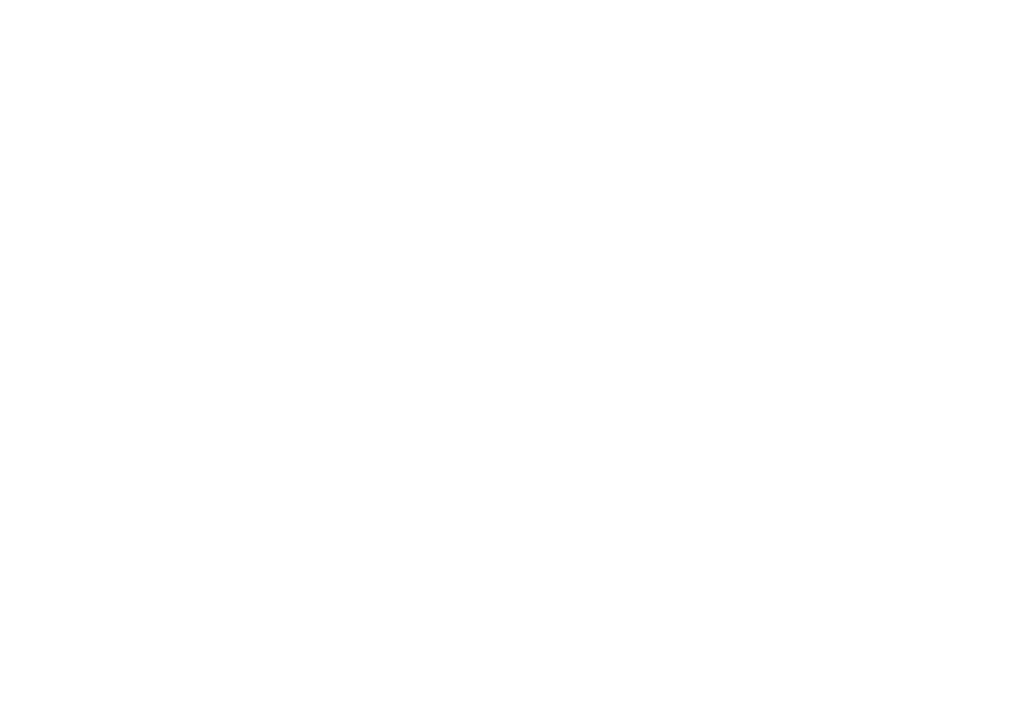
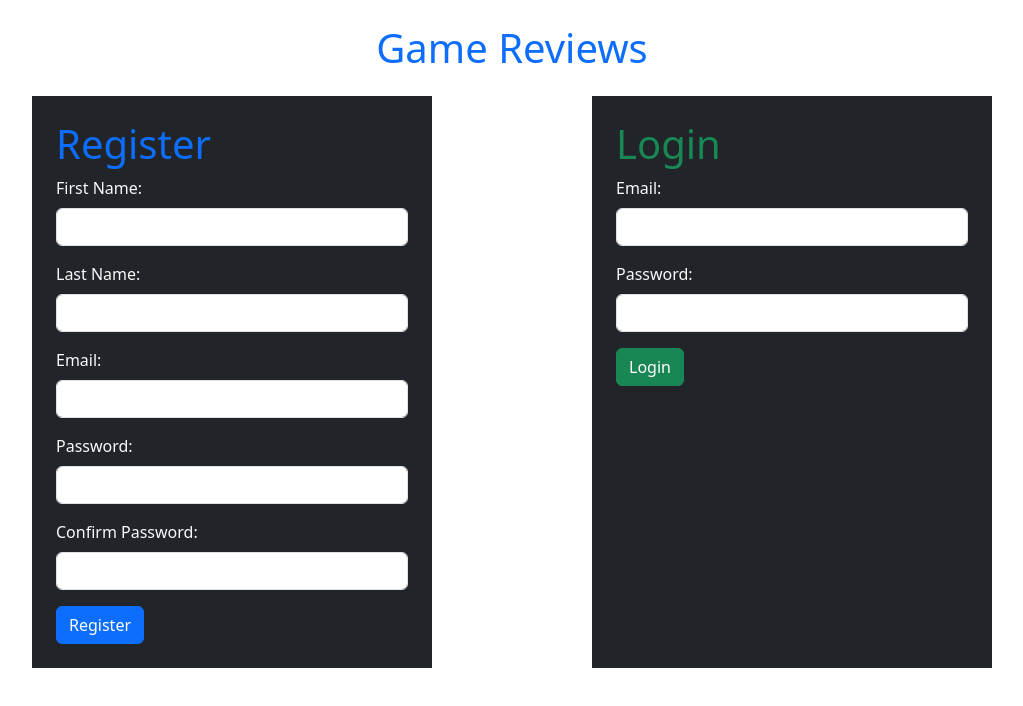
Before and after one commit to crisnc100/gamereviewer_project, a React (Vite) app in the folder client/: page / in a window 1280 px wide. Shown: the top 706 px of the page, without its empty margins (128-1151 px from the left). Built offline with nearby package versions, Linux system fonts and the light colour scheme.

Commit message:
Created a Home componet and installed bootstrap

```diff
--- a/client/package.json
+++ b/client/package.json
@@ -11,6 +11,7 @@
   },
   "dependencies": {
     "axios": "^1.6.8",
+    "bootstrap": "^5.3.3",
     "react": "^18.2.0",
     "react-dom": "^18.2.0",
     "react-router-dom": "^6.23.1"
--- a/client/src/App.jsx
+++ b/client/src/App.jsx
@@ -1,13 +1,14 @@
-import './App.css'
+import Home from "./views/Home";
+
+import "./App.css";
+import "bootstrap/dist/css/bootstrap.min.css";
 
 function App() {
-
-
   return (
     <>
-
+      <Home />
     </>
-  )
+  );
 }
 
-export default App
+export default App;
--- /dev/null
+++ b/client/src/views/Home.jsx
@@ -0,0 +1,73 @@
+const Home = () => {
+  return (
+    <div className="container w-75 mt-4">
+      <h1 class="mb-4 text-primary text-center">Game Reviews</h1>
+      <div className="row d-flex justify-content-between">
+        <div class="col-5 bg-dark p-4">
+          <h1 class="text-primary">Register</h1>
+          <form class="text-light">
+            <div class="mb-3">
+              <label for="first_name" class="form-label">
+                First Name:
+              </label>
+              <input type="text" class="form-control" name="first_name" />
+            </div>
+            <div class="mb-3">
+              <label for="last_name" class="form-label">
+                Last Name:
+              </label>
+              <input type="text" class="form-control" name="last_name" />
+            </div>
+            <div class="mb-3">
+              <label for="email" class="form-label">
+                Email:
+              </label>
+              <input type="email" class="form-control" name="email" />
+            </div>
+            <div class="mb-3">
+              <label for="password" class="form-label">
+                Password:
+              </label>
+              <input type="password" class="form-control" name="password" />
+            </div>
+            <div class="mb-3">
+              <label for="confirm_password" class="form-label">
+                Confirm Password:
+              </label>
+              <input
+                type="password"
+                class="form-control"
+                name="confirm_password"
+              />
+            </div>
+            <button type="submit" class="btn btn-primary">
+              Register
+            </button>
+          </form>
+        </div>
+        <div class="col-5 bg-dark p-4">
+          <h1 class="text-success">Login</h1>
+          <form class="text-light">
+            <div class="mb-3">
+              <label for="email" class="form-label">
+                Email:
+              </label>
+              <input type="email" class="form-control" name="email" />
+            </div>
+            <div class="mb-3">
+              <label for="password" class="form-label">
+                Password:
+              </label>
+              <input type="password" class="form-control" name="password" />
+            </div>
+            <button type="submit" class="btn btn-success">
+              Login
+            </button>
+          </form>
+        </div>
+      </div>
+    </div>
+  );
+};
+
+export default Home;
```
Also changed, not shown: 2 other files (tests, documents, lock files or other folders).
